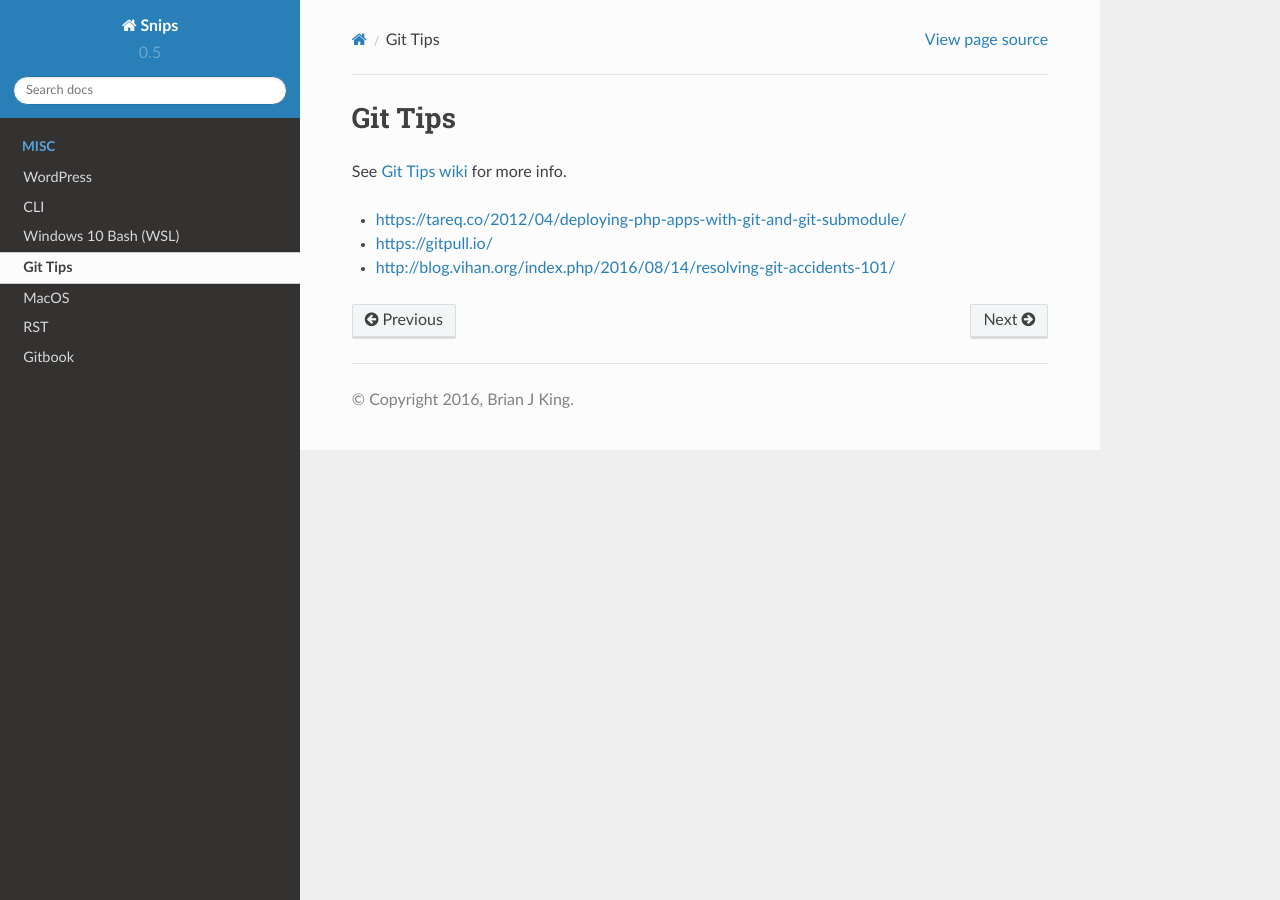
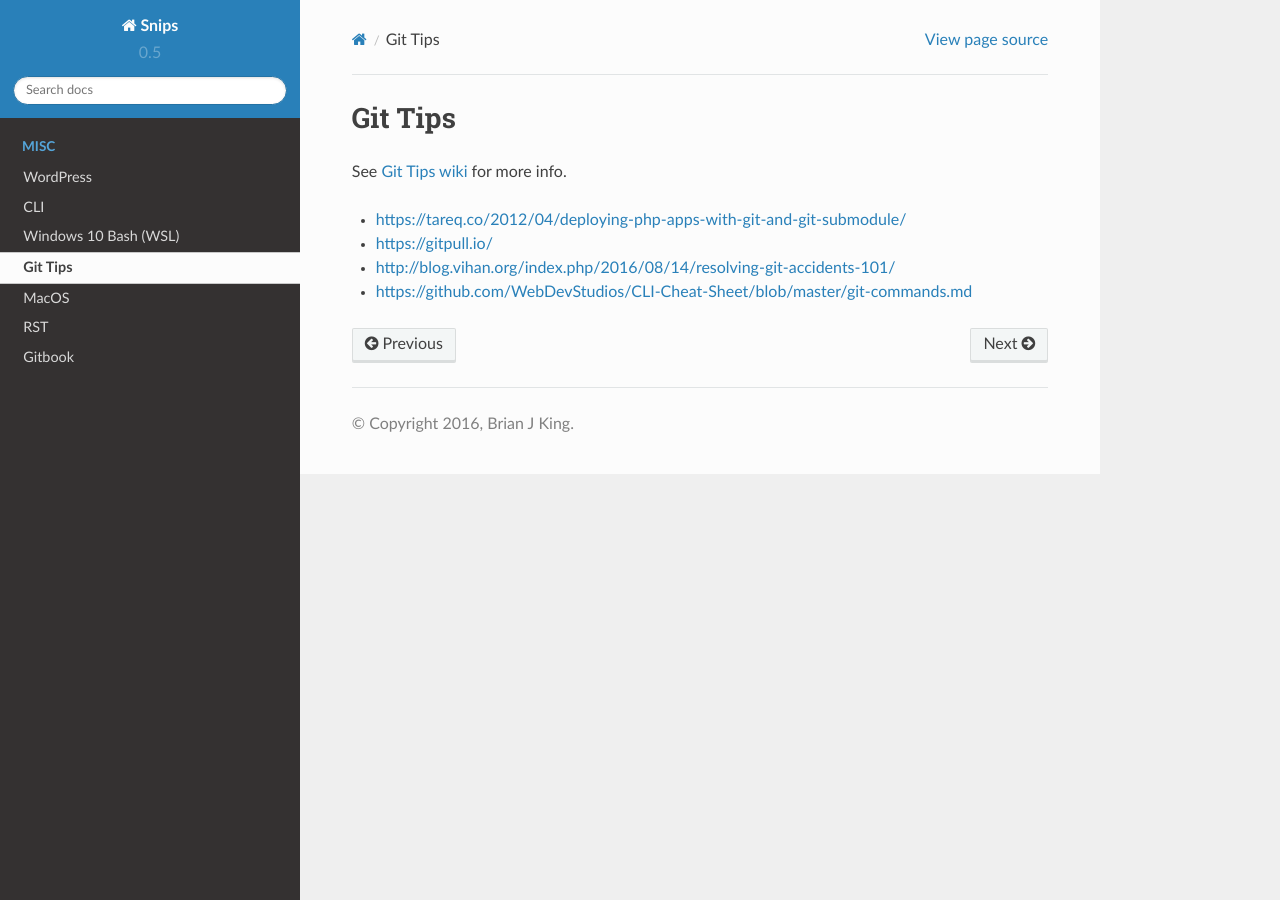
Before and after one commit to brianjking/knowledge, a Sphinx documentation site: the page built from source/git-tips.rst, in a window 1280 px wide. Built offline with Sphinx 7.4.7 and the Read the Docs theme 2.0.0, drawn with Linux system fonts in a browser that asks for light colours; formulas are drawn with MathJax 3; some of the changed lines change nothing that is shown.

Commit message:
Adding git-commands.md link from WebDevStudios CLI repo

```diff
--- a/source/git-tips.rst
+++ b/source/git-tips.rst
@@ -6,3 +6,4 @@ See `Git Tips wiki <https://github.com/bootstraponline/meta/wiki/Simple-Git>`_ f
 * https://tareq.co/2012/04/deploying-php-apps-with-git-and-git-submodule/
 * https://gitpull.io/
 * http://blog.vihan.org/index.php/2016/08/14/resolving-git-accidents-101/
+* https://github.com/WebDevStudios/CLI-Cheat-Sheet/blob/master/git-commands.md
```
